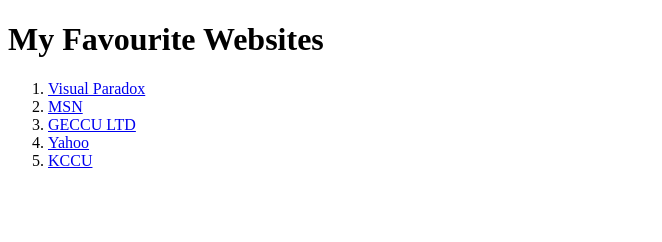
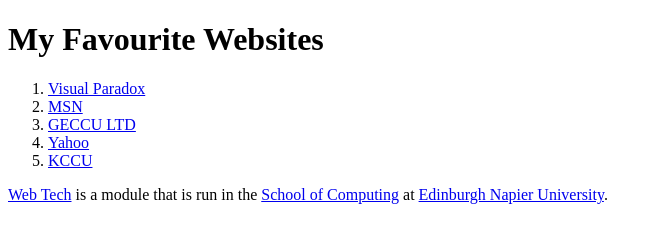
Before and after one commit to AntonJar-ENU/set08801, a plain HTML site: page Lab 2/favsites.html in a window 1280 px wide. Shown: the whole page, without its empty margins (0-662 px from the left). Drawn offline with Linux system fonts and the light colour scheme.

Commit message:
Added Unit 2 part 2
Added Exercise part 2 of unit 2

```diff
--- a/Lab 2/favsites.html
+++ b/Lab 2/favsites.html
@@ -14,6 +14,11 @@
 			<li><a href="https://www.yahoo.com/?guccounter=1"> Yahoo</a></li>
 			<li><a href="https://www.kingstowncreditunion.com/"> KCCU</a></li>
 		</ol>
+
+	<p><a href="https://moodle.napier.ac.uk/course/view.php?id=49637">Web Tech</a> is a module
+	that is run in the <a href="https://moodle.napier.ac.uk/course/view.php?id=36323"> School of Computing</a>
+	at <a href="https://moodle.napier.ac.uk/my/">Edinburgh Napier University</a>.	</p>
+
 	</body>
 
 </html>
```
